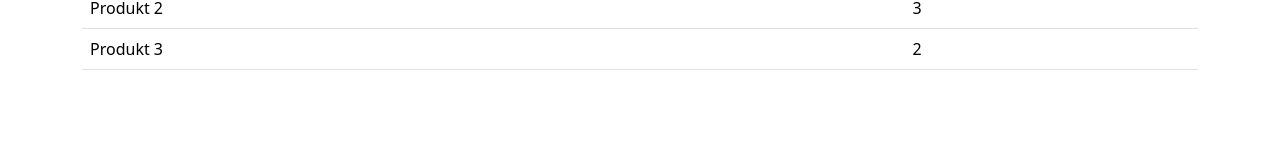
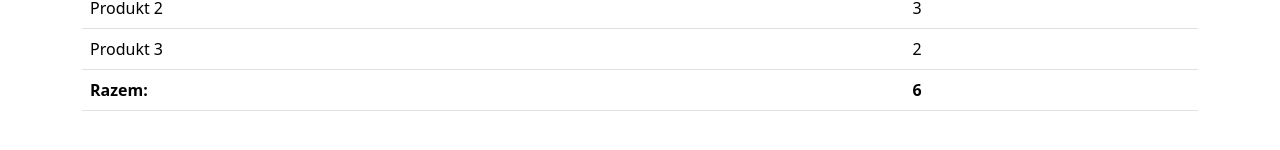
Before and after one commit to kbaraniecki90/mediaexpert-zadanie-krzysztof-baraniecki, a Vue app: page / in a window 1280 px wide. Shown: the part 346-496 px from the top of the page. Built offline with nearby package versions, Linux system fonts and the light colour scheme; the HTML template or start-up script is replaced by a standard one.

Commit message:
add quantity summary to product table

```diff
--- a/src/components/ProductTable.vue
+++ b/src/components/ProductTable.vue
@@ -14,12 +14,20 @@
           <td>{{ product.quantity }}</td>
         </tr>
       </tbody>
+      <tfoot>
+        <tr>
+          <td><strong>Razem:</strong></td>
+          <td>
+            <strong>{{ totalQuantity }}</strong>
+          </td>
+        </tr>
+      </tfoot>
     </table>
   </div>
 </template>
 
 <script lang="ts">
-import { defineComponent, PropType } from "vue";
+import { defineComponent, PropType, computed } from "vue";
 
 export default defineComponent({
   props: {
@@ -28,5 +36,14 @@ export default defineComponent({
       required: true,
     },
   },
+  setup(props) {
+    const totalQuantity = computed(() =>
+      props.products.reduce((total, product) => total + product.quantity, 0)
+    );
+
+    return {
+      totalQuantity,
+    };
+  },
 });
 </script>
```
